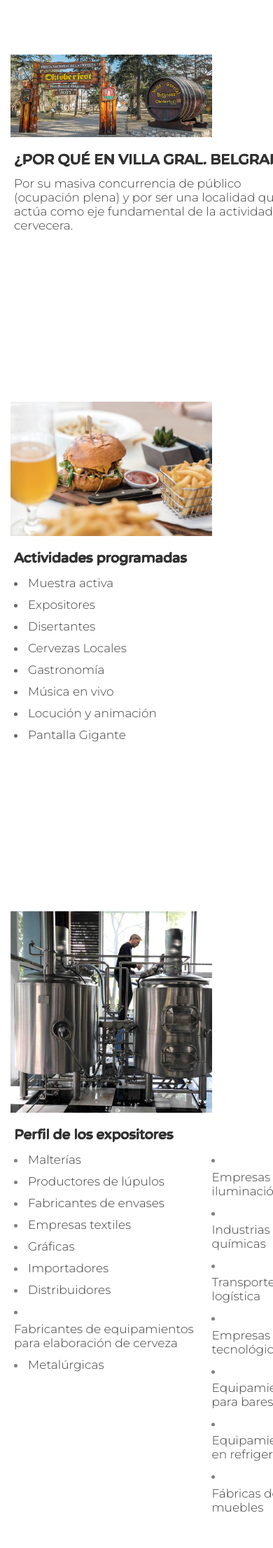
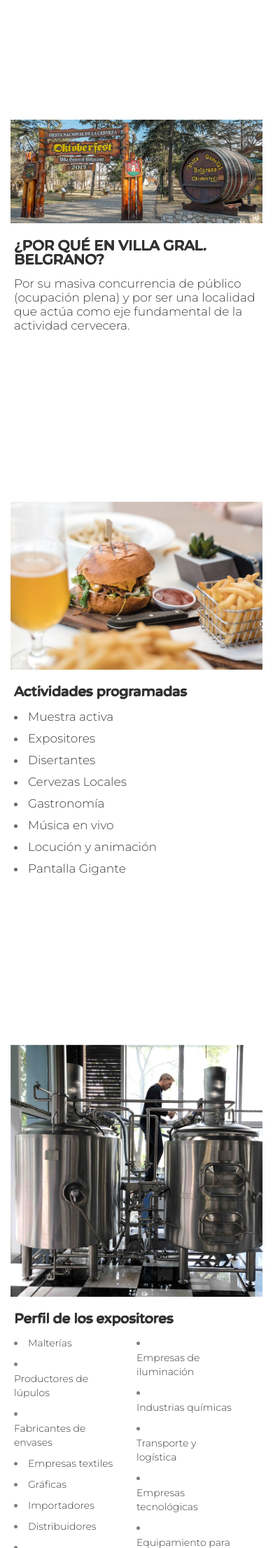
Before and after one commit to tatianadelsoglio/expocervecera, a PHP site: page / in a window 390 px wide; the page is wider, and only the part inside the window is pictured. Shown: the part 1683-3895 px from the top of that part at 70% size. Run offline with PHP 8.4, Linux system fonts and the light colour scheme; some libraries are stand-ins or nearby versions; some web fonts are replaced.

Commit message:
estructura anterior

```diff
--- a/css/responsive.css
+++ b/css/responsive.css
@@ -395,4 +395,16 @@
   .col-md-12 {
     padding: 0px;
   }
+  .primera-columna {
+    padding-right: 2rem;
 }
+
+.primera-columna p {
+  font-size: 1em;
+}
+
+.column-perfil{
+    width: 400px;
+    height: 100%;
+}
+}
--- a/css/style.css
+++ b/css/style.css
@@ -792,6 +792,12 @@ ul.social_icon li a:hover {
 
 .primera-columna {
      padding-right: 1.5rem;
+     line-height: 5em;
+}
+
+.column-perfil{
+     width: 100%;
+     height: 100%;
 }
 
 .divisor-columnas li{
@@ -903,12 +909,8 @@ figure {
      margin: 0px;
 }
 
-.div_ancho{
-     width: 80%;
-}
-
-.our_text_box{
-     width: 150%;
+.primera-columna li {
+     line-height: 1.5em;
 }
 
 .p-ubicacion{
--- a/index.html
+++ b/index.html
@@ -147,8 +147,9 @@
           </div>
         </div>
         <div class="row">
+          <div class="col-md-12">
             <div class="our_two_box">
-            <div class="row d_flex div_ancho">
+              <div class="row d_flex">
                 <div class="col-xl-6 col-lg-6 col-md-12 col-sm-12">
                   <div class="our_img">
                     <figure>
@@ -183,7 +184,6 @@
                 </div>
               </div>
             </div>
-          <div class="col-md-12">
           </div>
         </div>
         <!-- fist section -->
@@ -191,11 +191,13 @@
         <!-- secend section -->
         <div id="more" class="row">
           <div class="col-md-12">
-            <div class="our_two_box" style="margin-top: 5rem;">
+            <div class="our_two_box" style="margin-top: 5rem">
               <div class="row d_flex div_ancho">
                 <div class="col-xl-6 col-lg-6 col-md-12 col-sm-12">
                   <div class="our_img">
-                    <figure><img src="images/belgrano-01.jpeg" alt="#" /></figure>
+                    <figure>
+                      <img src="images/belgrano-01.jpeg" alt="#" />
+                    </figure>
                   </div>
                 </div>
                 <div class="col-xl-6 col-lg-6 col-md-12 col-sm-12">
@@ -248,7 +250,7 @@
         <div class="row">
           <div class="col-md-12">
             <div class="our_two_box magna_top90">
-              <div class="row d_flex div_ancho">
+              <div class="row d_flex">
                 <div class="col-xl-6 col-lg-6 col-md-12 col-sm-12">
                   <div class="our_img">
                     <figure>
@@ -256,10 +258,11 @@
                     </figure>
                   </div>
                 </div>
-                <div class="col-xl-6 col-lg-6 col-md-12 col-sm-12">
-                  <div class="our_text_box">
+                <div class="col-xl-5 col-lg-6 col-md-12 col-sm-12">
+                  <div class="our_text_box" style="width:100% ;">
                     <h3 class="awesome pa_wi">Perfil de los expositores</h3>
                     <div class="divisor-columnas">
+                      <div class="column-perfil">
                         <ul class="primera-columna">
                           <li><p>Malterías</p></li>
                           <li><p>Productores de lúpulos</p></li>
@@ -269,14 +272,16 @@
                           <li><p>Importadores</p></li>
                           <li><p>Distribuidores</p></li>
                           <li>
-                          <p>
-                            Fabricantes de equipamientos para elaboración de
+                            <p style="margin-top: 5px;">
+                              Fabricantes de equip. <br/>para elaboración de
                               cerveza
                             </p>
                           </li>
                           <li><p>Metalúrgicas</p></li>
                         </ul>
-                      <ul>
+                      </div>
+                      <div class="column-perfil">
+                        <ul class="primera-columna">
                           <li><p>Empresas de iluminación</p></li>
                           <li><p>Industrias químicas</p></li>
                           <li><p>Transporte y logística</p></li>
@@ -285,6 +290,7 @@
                           <li><p>Equipamiento en refrigeración</p></li>
                           <li><p>Fábricas de muebles</p></li>
                         </ul>
+                      </div>
                     </div>
                   </div>
                 </div>
@@ -307,10 +313,7 @@
           <div class="div_column_img">
             <ul>
               <li>
-                <img
-                  src="images/sponsor-1.jpg"
-                  alt="#"
-                />
+                <img src="images/sponsor-1.jpg" alt="#" />
               </li>
             </ul>
           </div>
@@ -319,10 +322,7 @@
           <div class="div_column_img">
             <ul>
               <li>
-                <img
-                  src="images/sponsor-2.jpg"
-                  alt="#"
-                />
+                <img src="images/sponsor-2.jpg" alt="#" />
               </li>
             </ul>
           </div>
@@ -331,10 +331,7 @@
           <div class="div_column_img">
             <ul>
               <li>
-                <img
-                  src="images/sponsor-3.jpg"
-                  alt="#"
-                />
+                <img src="images/sponsor-3.jpg" alt="#" />
               </li>
             </ul>
           </div>
@@ -361,16 +358,29 @@
             class="he_img imagen"
             src="images/fondo-cerveza-01.jpg"
             alt="#"
-
           />
         </figure>
         <div class="posicion-text-ubicacion">
           <div class="caja-texto">
-            <h1 class="span-belgrano titulo-ubicacion">Villa General Belgrano</h1>
-            <span class="subtitulo-ubicacion subtitulo-ubicacion october">59° OKTOBERFEST</span>
-            <span class="subtitulo-ubicacion subtitulo-ubicacion">Fiesta Nacional de la Cerveza</span>
-            <p class="subtitulo-ubicacion subtitulo-ubicacion" style="line-height: 2;">4 y 5 de octubre 2022</p>
-            <p class="p-ubicacion">Av. San Martín y calle Selva Negra,<br/> frente a la Plaza José Hernández</p>
+            <h1 class="span-belgrano titulo-ubicacion">
+              Villa General Belgrano
+            </h1>
+            <span class="subtitulo-ubicacion subtitulo-ubicacion october"
+              >59° OKTOBERFEST</span
+            >
+            <span class="subtitulo-ubicacion subtitulo-ubicacion"
+              >Fiesta Nacional de la Cerveza</span
+            >
+            <p
+              class="subtitulo-ubicacion subtitulo-ubicacion"
+              style="line-height: 2"
+            >
+              4 y 5 de octubre 2022
+            </p>
+            <p class="p-ubicacion">
+              Av. San Martín y calle Selva Negra,<br />
+              frente a la Plaza José Hernández
+            </p>
           </div>
         </div>
       </div>
@@ -525,7 +535,11 @@
                   <a
                     href="https://www.instagram.com/expocervecera/"
                     target="_blank"
-                    ><i class="fa fa-instagram" style="margin-top: 10px;" aria-hidden="true"></i
+                    ><i
+                      class="fa fa-instagram"
+                      style="margin-top: 10px"
+                      aria-hidden="true"
+                    ></i
                   ></a>
                 </li>
               </ul>
```
Lines whose indentation alone changed are shown as unchanged.
